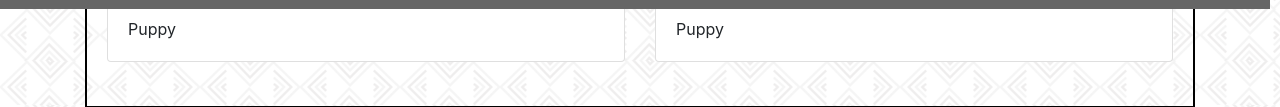
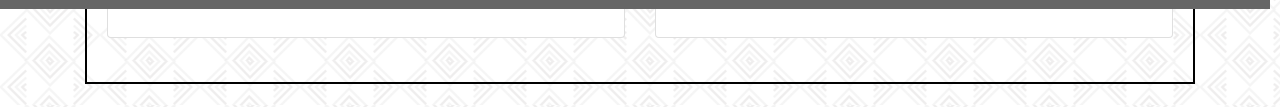
Before and after one commit to benabbott85/B-Abbott-HW-7, a plain HTML site: page portfolio.html in a window 1280 px wide. Shown: the part 791-898 px from the top of the page. After the commit the page ends 875 px from the top, so only its background shows below. Drawn offline with nearby package versions, Linux system fonts and the light colour scheme.

Commit message:
readme written up and image link to github added

```diff
--- a/portfolio.html
+++ b/portfolio.html
@@ -85,17 +85,13 @@
                 <div class="card">
                 <img src="https://www.sciencemag.org/sites/default/files/styles/inline__450w__no_aspect/public/dogs_1280p_0.jpg?itok=4t_1_fSJ" class="card-img-top" alt="Puppy">
                 <div class="card-body">
-
-                  <p class="card-text">Puppy</p>
                 </div>
               </div>
             </div>
             <div class="col mb-4">
               <div class="card">
-                <img src="https://www.sciencemag.org/sites/default/files/styles/inline__450w__no_aspect/public/dogs_1280p_0.jpg?itok=4t_1_fSJ" class="card-img-top" alt="Puppy">
+                <a href="https://github.com/benabbott85"><img src="https://i.pinimg.com/600x315/2c/b6/70/2cb670b6ddd8922a1c1b2fee4f6f758c.jpg" class="card-img-top" alt="GitHub"></a>
                 <div class="card-body">
-
-                  <p class="card-text">Puppy</p>
                 </div>
               </div>
             </div>
```
Also changed, not shown: 1 other file.
